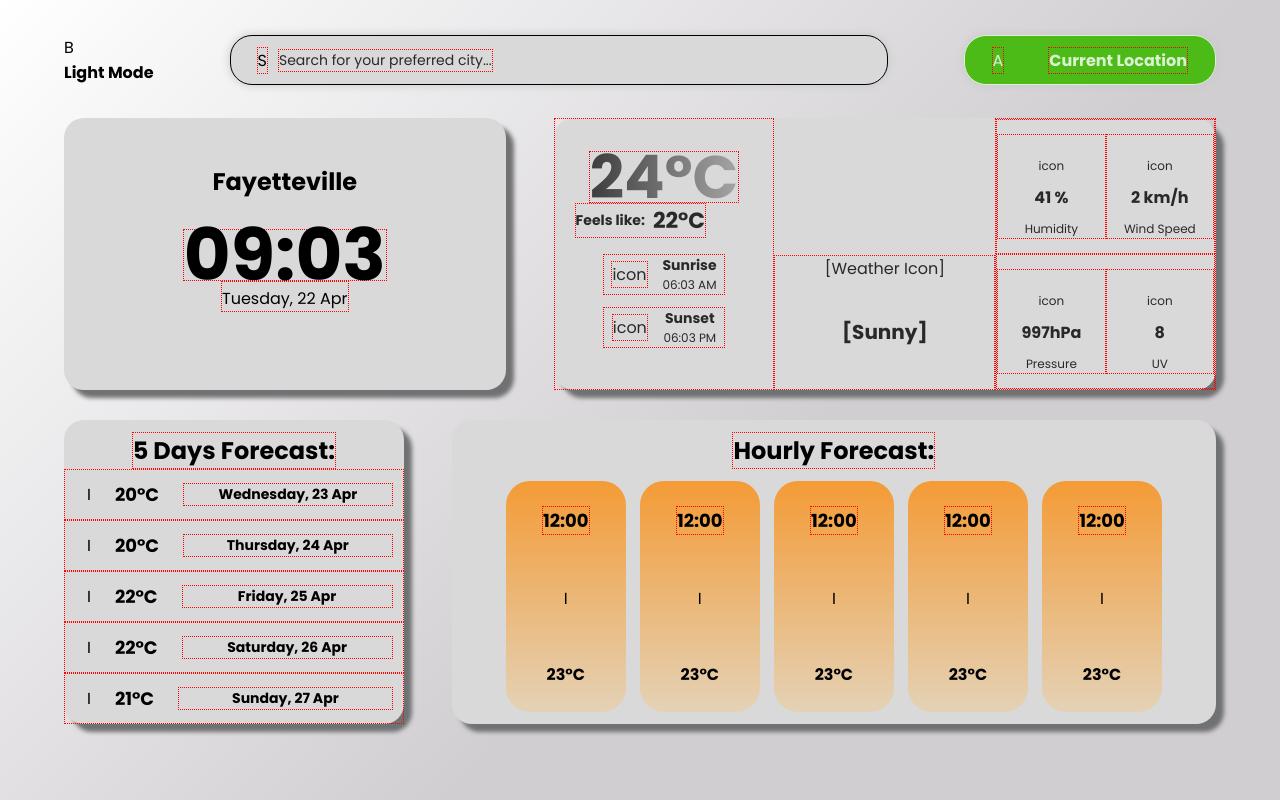
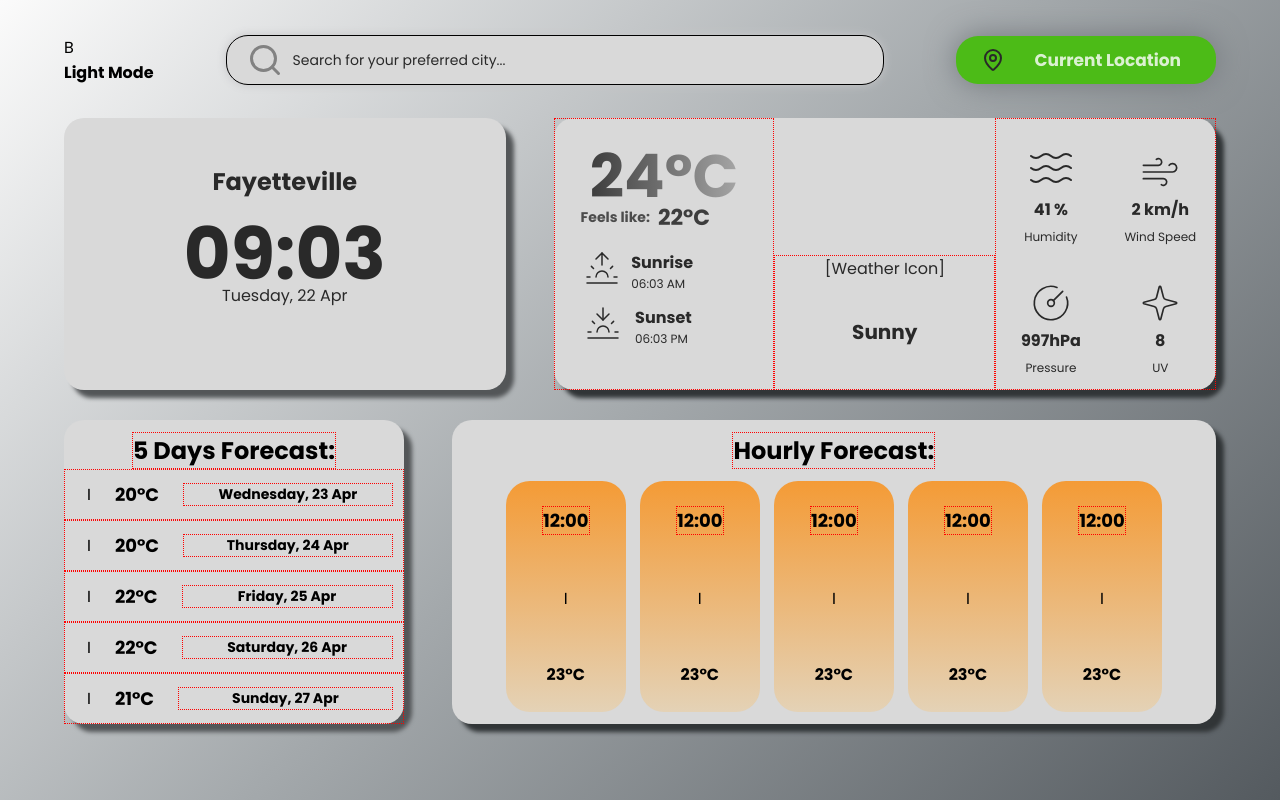
Before and after one commit to alvagarciia/weather-dashboard, a plain HTML site: page index.html in a window 1280 px wide. Drawn offline with Linux system fonts and the light colour scheme.

Commit message:
add non-weather icons + postn. and color changes

```diff
--- a/index.html
+++ b/index.html
@@ -16,13 +16,23 @@
             </strong></div>
         </div>
         <div class="search">
-            <div class="iconH">S</div>
-            <div class="searchHeader">
+            <div class="iconH">
+                <svg xmlns="http://www.w3.org/2000/svg" width="36" height="36" viewBox="0 0 24 24" fill="none" stroke="currentColor" stroke-width="2" stroke-linecap="round" stroke-linejoin="round" class="lucide lucide-search-icon lucide-search">
+                    <circle cx="11" cy="11" r="8"/>
+                    <path d="m21 21-4.3-4.3"/>
+                </svg>
+            </div>
+            <div class="searchH">
                 Search for your preferred city...
             </div>
         </div>
         <div class="location">
-            <div class="icon">A</div>
+            <div class="iconH2">
+                <svg xmlns="http://www.w3.org/2000/svg" width="24" height="24" viewBox="0 0 24 24" fill="none" stroke="currentColor" stroke-width="2" stroke-linecap="round" stroke-linejoin="round" class="lucide lucide-map-pin-icon lucide-map-pin">
+                    <path d="M20 10c0 4.993-5.539 10.193-7.399 11.799a1 1 0 0 1-1.202 0C9.539 20.193 4 14.993 4 10a8 8 0 0 1 16 0"/>
+                    <circle cx="12" cy="10" r="3"/>
+                </svg>
+            </div>
             <div class="textHeader"><strong>
                 Current Location
             </strong></div>
@@ -43,14 +53,34 @@
                         <div class="tempB1-22">22°C</div>
                     </div>
                     <div class="suntime">
-                        <div class="icon">icon</div>
+                        <div class="iconB1">
+                            <svg xmlns="http://www.w3.org/2000/svg" width="36" height="36" viewBox="0 0 24 24" fill="none" stroke="currentColor" stroke-width="1" stroke-linecap="round" stroke-linejoin="round" class="lucide lucide-sunrise-icon lucide-sunrise">
+                                <path d="M12 2v8"/>
+                                <path d="m4.93 10.93 1.41 1.41"/><path d="M2 18h2"/>
+                                <path d="M20 18h2"/>
+                                <path d="m19.07 10.93-1.41 1.41"/><path d="M22 22H2"/>
+                                <path d="m8 6 4-4 4 4"/>
+                                <path d="M16 18a4 4 0 0 0-8 0"/>
+                            </svg>
+                        </div>
                         <div class="sun-info">
                             <div class="info-1">Sunrise</div>
                             <div class="info-2">06:03 AM</div>
                         </div>
                     </div>
                     <div class="suntime">
-                        <div class="icon">icon</div>
+                        <div class="iconB1">
+                            <svg xmlns="http://www.w3.org/2000/svg" width="36" height="36" viewBox="0 0 24 24" fill="none" stroke="currentColor" stroke-width="1" stroke-linecap="round" stroke-linejoin="round" class="lucide lucide-sunset-icon lucide-sunset">
+                                <path d="M12 10V2"/>
+                                <path d="m4.93 10.93 1.41 1.41"/>
+                                <path d="M2 18h2"/>
+                                <path d="M20 18h2"/>
+                                <path d="m19.07 10.93-1.41 1.41"/>
+                                <path d="M22 22H2"/>
+                                <path d="m16 6-4 4-4-4"/>
+                                <path d="M16 18a4 4 0 0 0-8 0"/>
+                            </svg>
+                        </div>
                         <div class="sun-info">
                             <div class="info-1">Sunset</div>
                             <div class="info-2">06:03 PM</div>
@@ -59,29 +89,50 @@
                 </div>
                 <div class="column-B2">
                     <div class="iconB2">[Weather Icon]</div>
-                    <div class="weatherB2">[Sunny]</div>
+                    <div class="weatherB2">Sunny</div>
                 </div>
                 <div class="column-B3">
                     <div class="row1-B3">
                         <div class="humidityB3-1">
-                            <div class="iconB3">icon</div>
+                            <div class="iconB3">
+                                <svg xmlns="http://www.w3.org/2000/svg" width="48" height="48" viewBox="0 0 24 24" fill="none" stroke="currentColor" stroke-width="1" stroke-linecap="round" stroke-linejoin="round" class="lucide lucide-waves-icon lucide-waves">
+                                    <path d="M2 6c.6.5 1.2 1 2.5 1C7 7 7 5 9.5 5c2.6 0 2.4 2 5 2 2.5 0 2.5-2 5-2 1.3 0 1.9.5 2.5 1"/>
+                                    <path d="M2 12c.6.5 1.2 1 2.5 1 2.5 0 2.5-2 5-2 2.6 0 2.4 2 5 2 2.5 0 2.5-2 5-2 1.3 0 1.9.5 2.5 1"/>
+                                    <path d="M2 18c.6.5 1.2 1 2.5 1 2.5 0 2.5-2 5-2 2.6 0 2.4 2 5 2 2.5 0 2.5-2 5-2 1.3 0 1.9.5 2.5 1"/>
+                                </svg>
+                            </div>
                             <div class="valueB3">41 %</div>
                             <div class="infoB3">Humidity</div>
                         </div>
                         <div class="wspeedB3-1">
-                            <div class="iconB3">icon</div>
+                            <div class="iconB3">
+                                <svg xmlns="http://www.w3.org/2000/svg" width="40" height="40" viewBox="0 0 24 24" fill="none" stroke="currentColor" stroke-width="1" stroke-linecap="round" stroke-linejoin="round" class="lucide lucide-wind-icon lucide-wind"><path d="M12.8 19.6A2 2 0 1 0 14 16H2"/>
+                                    <path d="M17.5 8a2.5 2.5 0 1 1 2 4H2"/>
+                                    <path d="M9.8 4.4A2 2 0 1 1 11 8H2"/>
+                                </svg>
+                            </div>
                             <div class="valueB3">2 km/h</div>
                             <div class="infoB3">Wind Speed</div>
                         </div>
                     </div>
                     <div class="row2-B3">
                         <div class="pressureB3-1">
-                            <div class="iconB3">icon</div>
+                            <div class="iconB3">
+                                <svg xmlns="http://www.w3.org/2000/svg" width="40" height="40" viewBox="0 0 24 24" fill="none" stroke="currentColor" stroke-width="1" stroke-linecap="round" stroke-linejoin="round" class="lucide lucide-circle-gauge-icon lucide-circle-gauge">
+                                    <path d="M15.6 2.7a10 10 0 1 0 5.7 5.7"/>
+                                    <circle cx="12" cy="12" r="2"/>
+                                    <path d="M13.4 10.6 19 5"/>
+                                </svg>
+                            </div>
                             <div class="valueB3">997hPa</div>
                             <div class="infoB3">Pressure</div>
                         </div>
                         <div class="uvB3-1">
-                            <div class="iconB3">icon</div>
+                            <div class="iconB3">
+                                <svg xmlns="http://www.w3.org/2000/svg" width="40" height="40" viewBox="0 0 24 24" fill="none" stroke="currentColor" stroke-width="1" stroke-linecap="round" stroke-linejoin="round" class="lucide lucide-sparkle-icon lucide-sparkle">
+                                    <path d="M9.937 15.5A2 2 0 0 0 8.5 14.063l-6.135-1.582a.5.5 0 0 1 0-.962L8.5 9.936A2 2 0 0 0 9.937 8.5l1.582-6.135a.5.5 0 0 1 .963 0L14.063 8.5A2 2 0 0 0 15.5 9.937l6.135 1.581a.5.5 0 0 1 0 .964L15.5 14.063a2 2 0 0 0-1.437 1.437l-1.582 6.135a.5.5 0 0 1-.963 0z"/>
+                                </svg>
+                            </div>
                             <div class="valueB3">8</div>
                             <div class="infoB3">UV</div>
                         </div>
--- a/style.css
+++ b/style.css
@@ -1,5 +1,9 @@
+.nothing {
+    border: 1px, dotted, red;
+}
+
 body {
-    background: linear-gradient(135deg, #ffffff 0%, #d1ced2 60%, #d1ced2 100%);
+    background: linear-gradient(135deg, #fbfbfb 0%, #a4a9ac 50%, #545a5f 100%);
     height: 100vh;
     margin: 0;
     overflow: hidden;
@@ -39,41 +43,37 @@ body {
     flex-direction: row;
     align-items: center;
 }
-
-.icon {
-    border: 1px, dotted, red;
-    margin-left: 0px;
+.iconH {
+    color: #828282;
+    margin-left: 12px;
+    margin-right: 10px;
+    display: flex;
+    align-self: center;
 }
-
-.iconH {
-    border: 1px, dotted, red;
-    margin-left: 18px;
-}
-
-.textHeader, .searchHeader {
-    border: 1px, dotted, red;
-    margin-left: 10px;
-}
-.searchHeader {
+.searchH {
     font-size: 14px;
     color: #292929;
 }
 
 .location {
+    font-size: 17px;
+    color: #dbf1d1;
     background-color: #4cbb17;
-    box-shadow: 0px 0px 10px #c6c6c8;
-    border: 1px, solid;
+    box-shadow: 0px 0px 30px #757a7e;
     border-radius: 22px;
     height: 4vh;
     width: 18vw;
-    padding: 8px 10px;
+    padding: 8px 20px 8px 10px;
     display: flex;
     flex-direction: row;
     justify-content: space-around;
     align-items: center;
-    color: #dbf1d1;
 }
-
+.iconH2 {
+    color: #292929;
+    display: flex;
+    align-self: center;
+}
 
 
 .content {
@@ -95,7 +95,7 @@ body {
 
 .boxA, .boxB, .boxC, .boxD  {
     background-color: #d9d9d9;
-    box-shadow: 8px 8px 4px #707172;
+    box-shadow: 8px 8px 4px #313537;
     height: 34vh;
     width: 350px;
     border-radius: 20px;
@@ -105,6 +105,8 @@ body {
 }
 
 .boxA {
+    box-shadow: 8px 8px 4px #535658;
+    color: #292929;
     flex: 2;
     display: flex;
     flex-direction: column;
@@ -116,14 +118,12 @@ body {
     font-weight: bold;
 }
 .timeA {
-    border: 1px, dotted, red;
     margin-top: 30px;
     font-size: 72px;
     font-weight: bold;
     line-height: 50px;
 }
 .dateA {
-    border: 1px, dotted, red;
     padding-top: 4px;
     font-size: 16px;
 }
@@ -146,7 +146,6 @@ body {
     align-items: center;
 }
 .tempB1-1 {
-    border: 1px, dotted, red;
     background: linear-gradient(to right, #3d3d3d, #a5a5a5);
     -webkit-background-clip: text;
     -webkit-text-fill-color: transparent;
@@ -156,9 +155,8 @@ body {
     font-weight: bold;
 }
 .tempB1-2 {
-    border: 1px, dotted, red;
     align-self: flex-start;
-    margin-left: 20px;
+    margin-left: 26px;
     display: flex;
     align-items: center;
     margin-bottom: 16px;
@@ -166,30 +164,31 @@ body {
 .tempB1-21 {
     font-weight: bold;
     font-size: 14px;
+    color: #4c4c4c;
 }
 .tempB1-22 {
     padding-left: 8px;
     font-size: 22px;
     font-weight: bold;
+    color: #3d3d3d;
 }
 
 .suntime {
+    margin-bottom: 12px;
+    margin-left: 24px;
     display: flex;
     flex-direction: row;
     justify-content: space-around;
+    align-self: flex-start;
     min-width: 120px;
-    align-items: center;
-    border: 1px, dotted, red;
-    margin-bottom: 12px;
 }
 .sun-info {
     display: flex;
     flex-direction: column;
-    align-items: center;
     font-size: 12px;
 }
 .info-1 {
-    font-size: 14px;
+    font-size: 16px;
     font-weight: bold;
 }
 
@@ -209,31 +208,30 @@ body {
 .column-B3 {
     display: flex;
     flex-direction: column;
+    justify-content: space-around;
 }
 .row1-B3, .row2-B3 {
-    border: 1px, dotted, red;
-    flex: 1;
     display: flex;
     flex-direction: row;
 }
 .humidityB3-1, .wspeedB3-1, .pressureB3-1, .uvB3-1 {
-    border: 1px, dotted, red;
+    padding-top: 12px;
     flex: 1;
-    margin: 14px 0px;
     font-size: 12px;
     display: flex;
     flex-direction: column;
     justify-content: flex-end;
     align-items: center;
-    gap: 10px;
 }
 .valueB3 {
     font-weight: bold;
     font-size: 16px;
+    padding-bottom: 6px;
 }
 
 
 .boxC {
+    box-shadow: 8px 8px 4px #535658;
     flex:4;
     display: flex;
     flex-direction: column;
```
